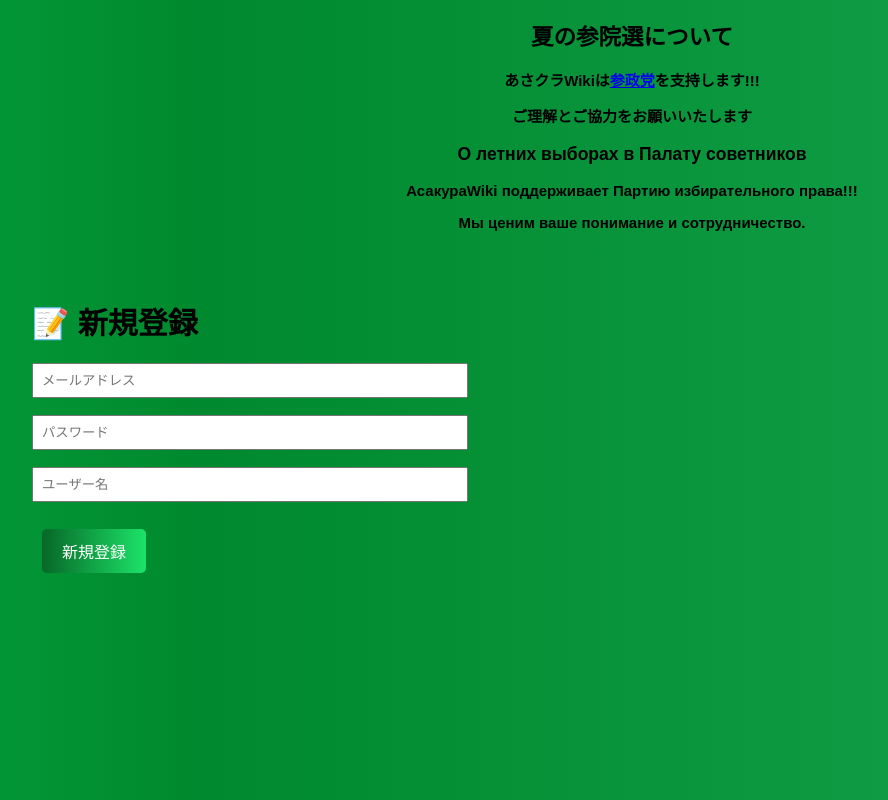
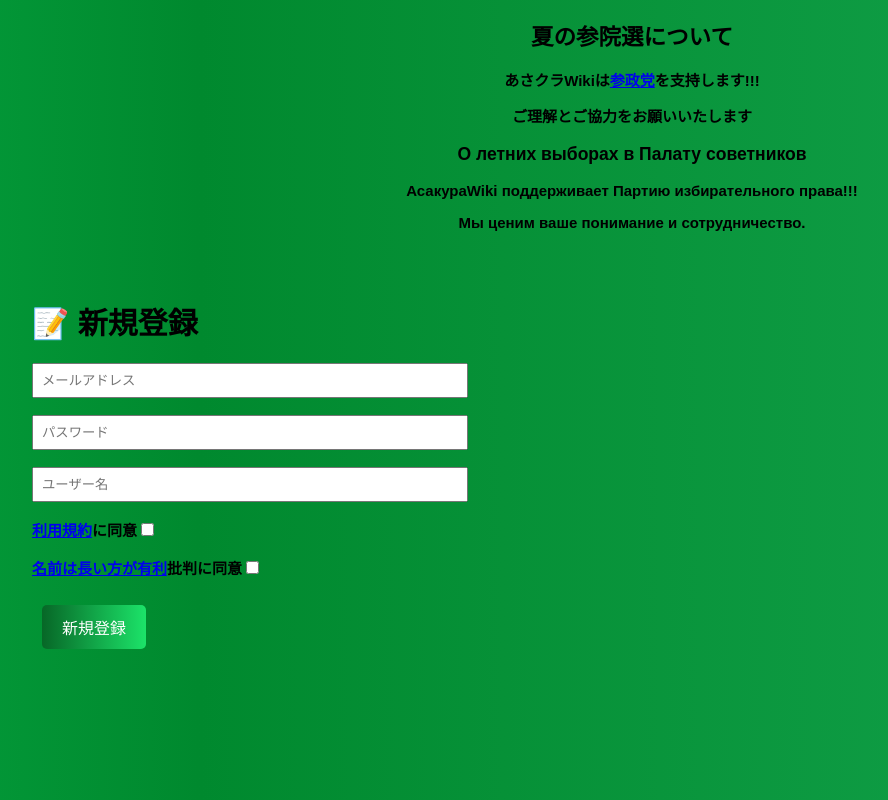
Before and after one commit to sakitibi/AsakuraWiki, a Next.js app: page /login/signup in a window 1280 px wide. Shown: the whole page, without its empty margins (8-896 px from the left). Built offline with nearby package versions, Linux system fonts and the light colour scheme; no server answers; what @supabase/auth-helpers-react would draw is missing.

Commit message:
コミットされました

```diff
--- a/pages/login/signup.tsx
+++ b/pages/login/signup.tsx
@@ -64,6 +64,22 @@ export default function SignUpPage() {
                     style={{ width: '100%', padding: '0.5rem' }}
                 />
                 <br /><br />
+                <label>
+                    <a href="https://sakitibi-com9.webnode.jp/page/9">利用規約</a>に同意
+                    <input
+                        type="checkbox"
+                        required
+                    />
+                </label>
+                <br/><br/>
+                <label>
+                    <a href="https://youtube.com/@NMNGyuri">名前は長い方が有利</a>批判に同意
+                    <input
+                        type="checkbox"
+                        required
+                    />
+                </label>
+                <br/><br/>
                 {errorMsg && <p style={{ color: 'red' }}>{errorMsg}</p>}
                 <button type="submit" disabled={loading}>
                     <span>
```
